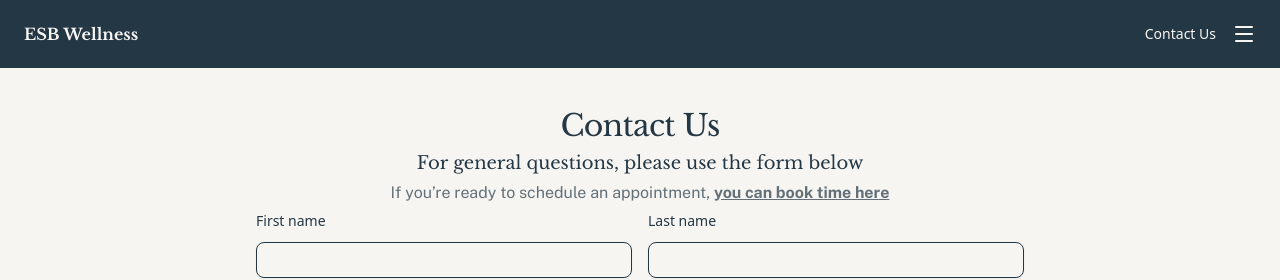
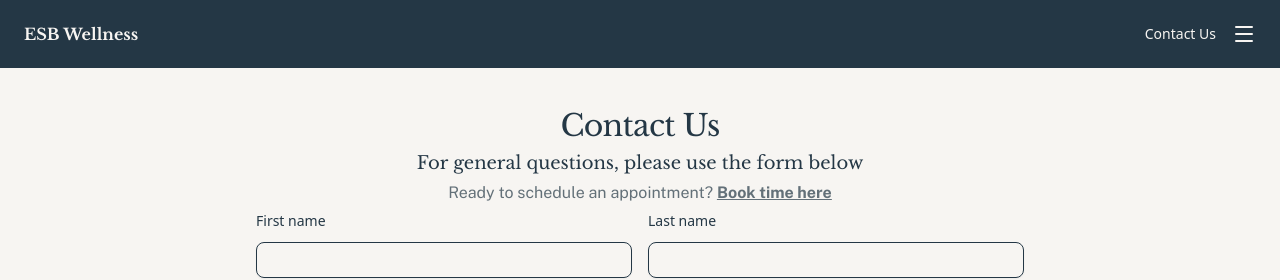
Before and after one commit to emma-saia-bush/esbwellness, a Next.js app: page /contact in a window 1280 px wide. Shown: the top 280 px of the page. Built offline with nearby package versions, Linux system fonts and the light colour scheme.

Commit message:
Update page.tsx

```diff
--- a/app/contact/page.tsx
+++ b/app/contact/page.tsx
@@ -10,16 +10,16 @@ export default function Contact() {
           <Text variant="smalltitle" font="serif">
             Contact Us
           </Text>
-          <Text font="serif" variant="largebody">
+          <Text font="serif" variant="largebody" className="text-center">
             For general questions, please use the form below
           </Text>
-          <Text className="max-w-3xl text-center p-0 text-foreground/70">
-            If you’re ready to schedule an appointment,{" "}
+          <Text className="text-center p-0 text-foreground/70">
+            Ready to schedule an appointment?{" "}
             <Link
               href="/schedule"
               className="underline font-semibold hover:opacity-80"
             >
-              you can book time here
+              Book time here
             </Link>
           </Text>
           <ContactForm />
```
